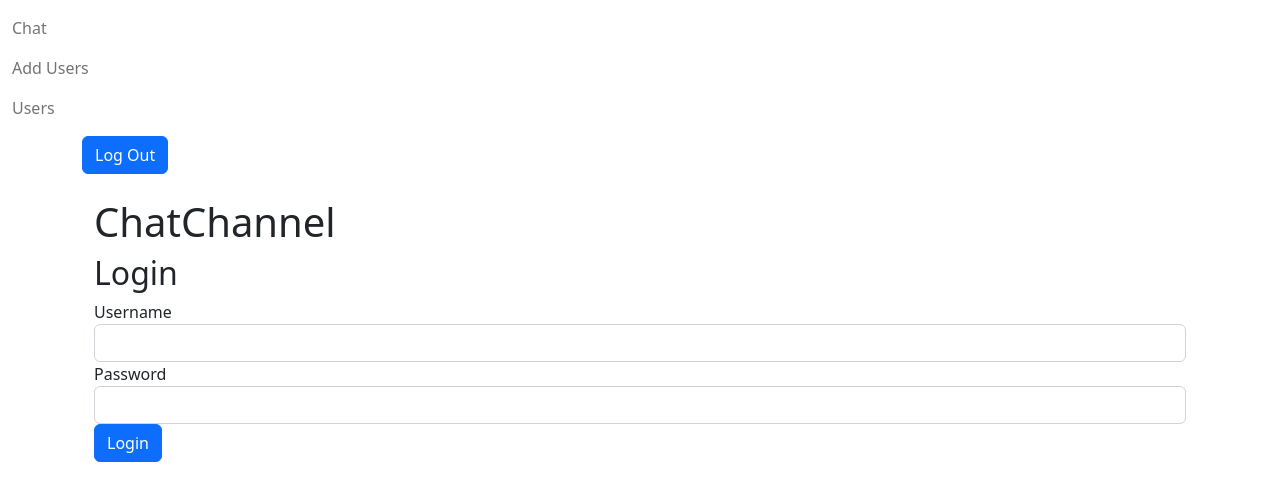
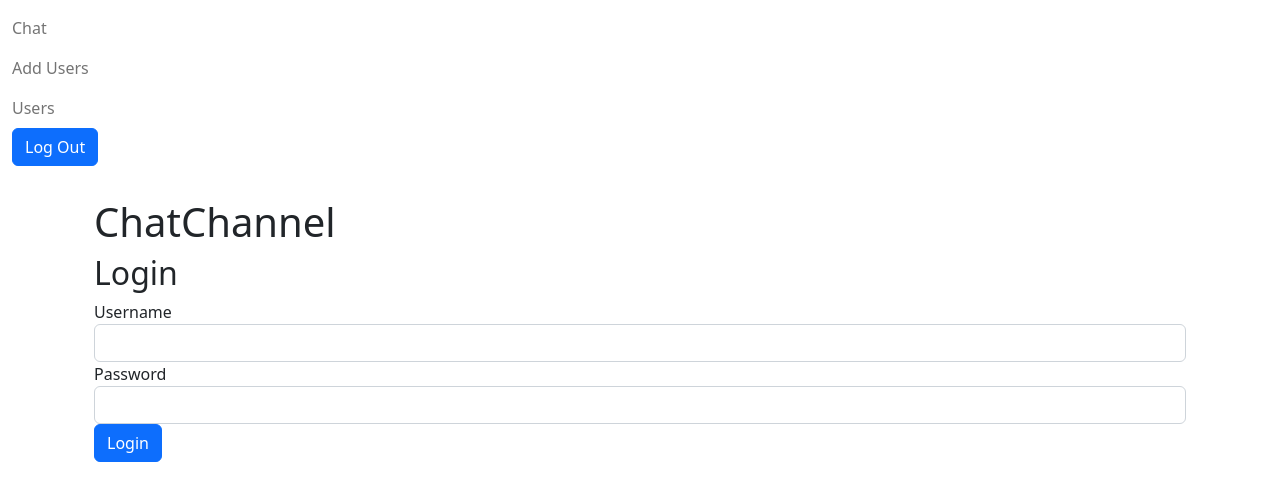
Before and after one commit to RioNagata/website, an Angular app: page / in a window 1280 px wide. Shown: the top 500 px of the page. Built offline with nearby package versions, Linux system fonts and the light colour scheme.

Commit message:
read.md file fixed

```diff
--- a/src/app/app.component.html
+++ b/src/app/app.component.html
@@ -4,6 +4,7 @@
     <li> <a class="nav-link" routerLink="/chat">Chat</a></li>
     <li><a class="nav-link" routerLink="/add">Add Users</a></li>
     <li><a class="nav-link" routerLink="/user">Users</a></li>
+    <button type="button" class="btn btn-primary btn-block mb-4" (click)="logOut()">Log Out</button>
   </ul>
   </div>
  </nav>
--- a/src/app/app.component.ts
+++ b/src/app/app.component.ts
@@ -1,4 +1,5 @@
 import { Component } from '@angular/core';
+import { Router } from '@angular/router';
 
 @Component({
   selector: 'app-root',
@@ -6,5 +7,10 @@ import { Component } from '@angular/core';
   styleUrls: ['./app.component.css']
 })
 export class AppComponent {
+  constructor(private router: Router, ) { }
   title = 'assessment';
+  logOut(){
+    sessionStorage.clear();
+    this.router.navigate(['/']);
+  }
 }
--- a/src/app/chat/chat.component.html
+++ b/src/app/chat/chat.component.html
@@ -1,17 +1,6 @@
 <div class="container">
     <h1>Chat Channel</h1>
     <h3>User: {{username}}</h3>
-    <button type="button" class="btn btn-primary btn-block mb-4" (click)="logOut()">Log Out</button>
-    <!--
-    <form>
-        <div class="form-group">
-            <label for="messagecontent">New Message</label>
-            <input type="text" [(ngModel)]="messagecontent" name="messagecontent" id="messagecontent" class="form-group" />
-        </div>
-        <div class="form-group">
-            <button (click)="chat()" class="btn btn-primary"> Send </button>
-        </div>
-    </form>-->
     <form>
         <select [(ngModel)] = "roomslist" *ngIf="!isinRoom" name="roomslist">
             <option [ngValue]="null">Select Room</option>
--- a/src/app/login/login.component.html
+++ b/src/app/login/login.component.html
@@ -1,4 +1,3 @@
-<button type="button" class="btn btn-primary btn-block mb-4" (click)="logOut()">Log Out</button>
 <div class="container">
   <h1>ChatChannel</h1>
   <h2>Login</h2>
--- a/src/app/updateuser/updateuser.component.ts
+++ b/src/app/updateuser/updateuser.component.ts
@@ -28,9 +28,11 @@ export class UpdateuserComponent implements OnInit {
 
   editProduct(event: { preventDefault: () => void; }){
     event.preventDefault();
-    if(this.updateid == null){
-      console.log('error');
-    } else {
+    console.log(this.updaterole);
+    if(this.updatename == "" || this.updateemail == "" || this.updatepassword == "" || this.updaterole == ""){
+      alert('missing information');
+    } else{
+      if(this.updaterole == 'user' || this.updaterole == 'gassist' || this.updaterole == 'gadmin' || this.updaterole == 'super' ){
         this.updateuser = {
           userid: this.updateid,
           username: this.updatename,
@@ -47,6 +49,9 @@ export class UpdateuserComponent implements OnInit {
           this.updatepassword = "";
           this.router.navigateByUrl('user');
         });
+      }else {
+        alert('user role needs to be super, gassist, gadmin or user');
       }
     }
   }
+}
```
Also changed, not shown: 1 other file (tests, documents, lock files or other folders). Lines whose indentation alone changed are shown as unchanged.
